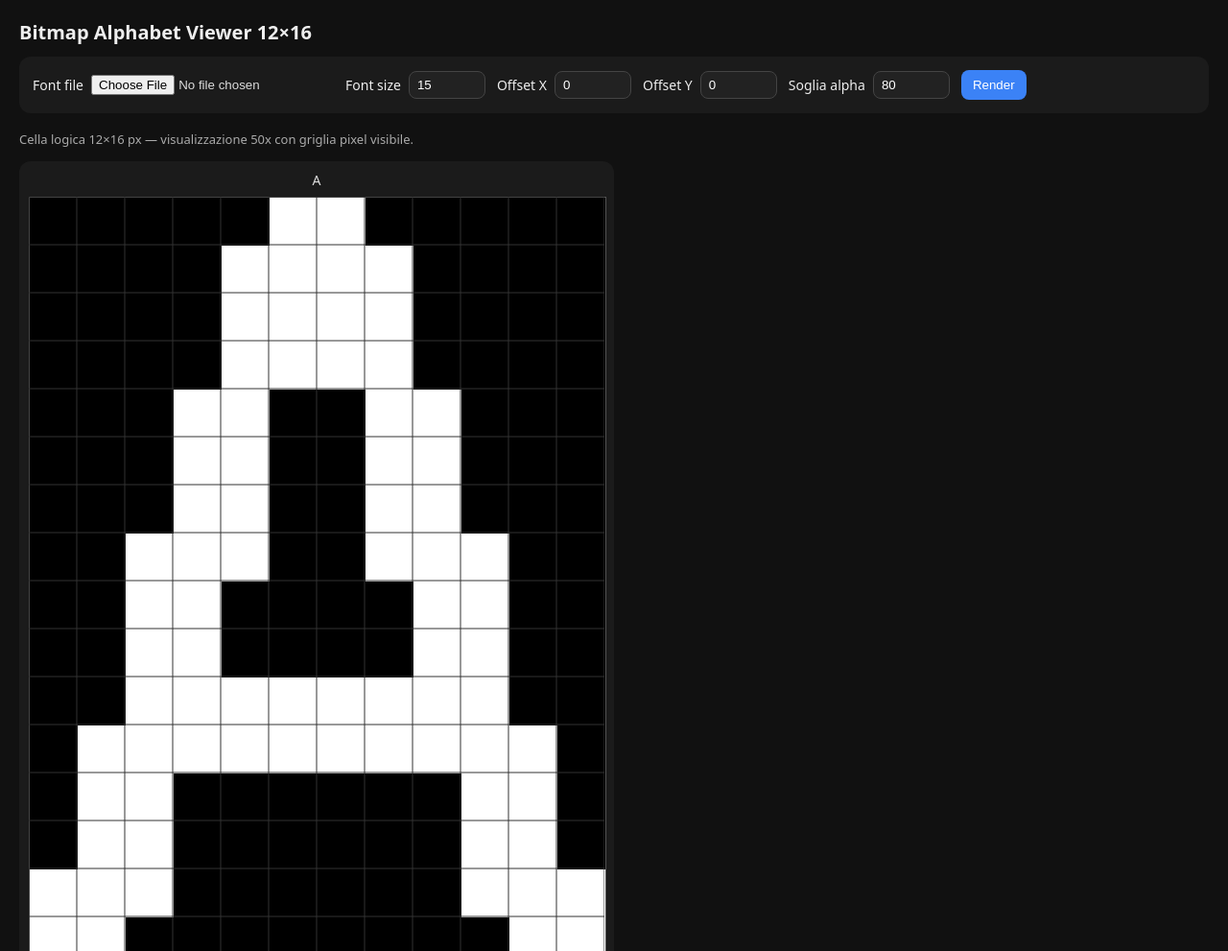
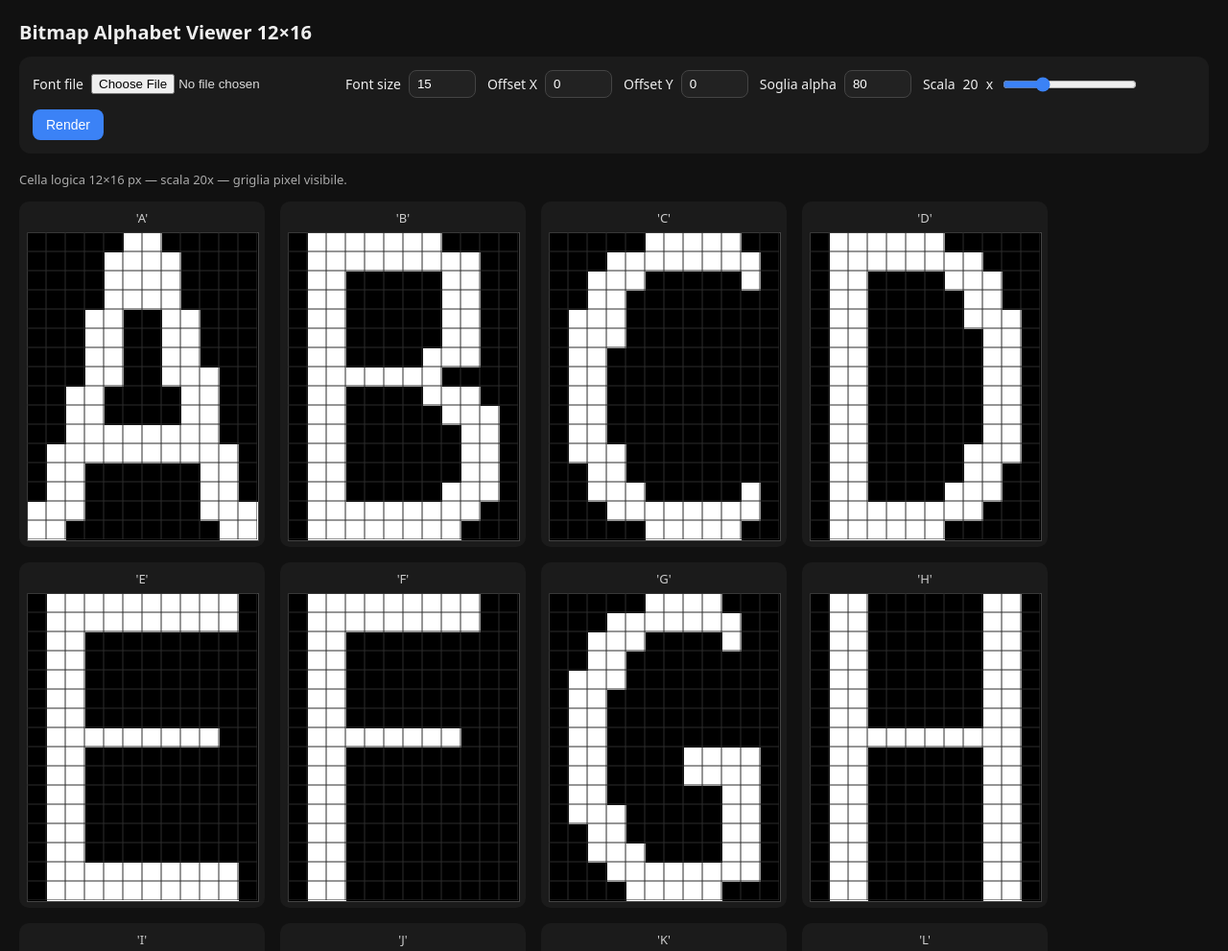
Before and after one commit to indianagio/bitmap-alphabet-viewer, a plain HTML site: page index.html in a window 1280 px wide. Shown: the top 991 px of the page at 96% size. Drawn offline with Linux system fonts and the light colour scheme.

Commit message:
Uniform glyph weight, proportional scaling (I gets padding), scale slider

```diff
--- a/index.html
+++ b/index.html
@@ -5,113 +5,89 @@
 <meta name="viewport" content="width=device-width, initial-scale=1.0" />
 <title>12x16 Bitmap Alphabet Viewer</title>
 <style>
-  :root{
-    --cell-w: 12;
-    --cell-h: 16;
-    --scale: 50;
-    --gap: 20px;
-    --bg: #111;
-    --panel: #1b1b1b;
-    --text: #eee;
-    --muted: #aaa;
-    --pixel-bg: #000;
-  }
-
   * { box-sizing: border-box; }
   body {
     margin: 0;
     padding: 20px;
-    background: var(--bg);
-    color: var(--text);
+    background: #111;
+    color: #eee;
     font-family: system-ui, sans-serif;
   }
-
   h1 { margin: 0 0 12px; font-size: 20px; }
-
   .controls {
     display: flex;
     flex-wrap: wrap;
     gap: 12px;
     align-items: center;
-    background: var(--panel);
+    background: #1b1b1b;
     padding: 14px;
     border-radius: 12px;
     margin-bottom: 18px;
   }
-
   .controls label {
     display: flex;
     align-items: center;
     gap: 8px;
     font-size: 14px;
   }
-
   input[type="number"] {
-    width: 80px;
+    width: 70px;
     padding: 6px 8px;
     border-radius: 8px;
     border: 1px solid #444;
     background: #222;
     color: #fff;
   }
-
+  input[type="range"] {
+    width: 140px;
+    accent-color: #3b82f6;
+  }
   input[type="file"] { color: #ddd; }
-
   button {
-    padding: 8px 12px;
+    padding: 8px 14px;
     border: 0;
     border-radius: 8px;
     background: #3b82f6;
     color: white;
     cursor: pointer;
+    font-size: 14px;
   }
-
   .note {
-    color: var(--muted);
+    color: #aaa;
     font-size: 13px;
     margin-bottom: 14px;
   }
-
   .glyphs {
     display: flex;
     flex-wrap: wrap;
-    gap: var(--gap);
+    gap: 16px;
   }
-
   .card {
-    background: var(--panel);
-    border-radius: 12px;
-    padding: 10px;
+    background: #1b1b1b;
+    border-radius: 10px;
+    padding: 8px;
     display: flex;
     flex-direction: column;
     align-items: center;
   }
-
-  .label {
-    font-size: 14px;
-    margin-bottom: 8px;
-    color: #ddd;
-    text-align: center;
+  .lbl {
+    font-size: 13px;
+    margin-bottom: 6px;
+    color: #ccc;
   }
-
-  .canvas-wrap {
+  .wrap {
     position: relative;
     display: block;
-    /* exact pixel size set by JS */
   }
-
   canvas.glyph {
     display: block;
     image-rendering: pixelated;
     image-rendering: crisp-edges;
-    border: 1px solid #555;
+    border: 1px solid #444;
   }
-
-  /* SVG grid overlay sits on top */
-  svg.grid-overlay {
+  svg.grid-ov {
     position: absolute;
-    top: 0;
-    left: 0;
+    top: 0; left: 0;
     pointer-events: none;
   }
 </style>
@@ -125,7 +101,7 @@
   </label>
 
   <label>Font size
-      <input type="number" id="fontSize" value="15" min="6" max="32" />
+    <input type="number" id="fontSize" value="15" min="6" max="48" />
   </label>
 
   <label>Offset X
@@ -140,12 +116,14 @@
     <input type="number" id="threshold" value="80" min="0" max="255" />
   </label>
 
+  <label>Scala <span id="scaleVal">20</span>x
+    <input type="range" id="scaleSlider" min="5" max="60" value="20" step="1" />
+  </label>
+
   <button id="renderBtn">Render</button>
 </div>
 
-  <div class="note">
-    Cella logica 12×16 px — visualizzazione 50x con griglia pixel visibile.
-  </div>
+<div class="note" id="note">Cella logica 12×16 px — scala 20x — griglia pixel visibile.</div>
 
 <div id="glyphs" class="glyphs"></div>
 
@@ -153,18 +131,25 @@
 const alphabet = "ABCDEFGHIJKLMNOPQRSTUVWXYZabcdefghijklmnopqrstuvwxyz";
 const CELL_W = 12;
 const CELL_H = 16;
-const SCALE  = 50;
 
-const W = CELL_W * SCALE; // 600px
-const H = CELL_H * SCALE; // 800px
-
-const glyphsEl     = document.getElementById("glyphs");
+const glyphsEl      = document.getElementById("glyphs");
 const fontFileInput = document.getElementById("fontFile");
 const fontSizeInput = document.getElementById("fontSize");
 const offsetXInput  = document.getElementById("offsetX");
 const offsetYInput  = document.getElementById("offsetY");
 const thresholdInput= document.getElementById("threshold");
+const scaleSlider   = document.getElementById("scaleSlider");
+const scaleVal      = document.getElementById("scaleVal");
+const noteEl        = document.getElementById("note");
 const renderBtn     = document.getElementById("renderBtn");
+
+let SCALE = parseInt(scaleSlider.value, 10);
+
+scaleSlider.addEventListener("input", () => {
+  SCALE = parseInt(scaleSlider.value, 10);
+  scaleVal.textContent = SCALE;
+  noteEl.textContent = `Cella logica 12×16 px — scala ${SCALE}x — griglia pixel visibile.`;
+});
 
 let currentFontFamily = "monospace";
 let currentFontFace   = null;
@@ -183,173 +168,140 @@ async function loadFontFromFile(file) {
   currentFontFamily = fontName;
 }
 
-/* Build a 1×1 canvas to measure actual ink bounding box */
-function measureGlyph(char, fontSize) {
-  const c = document.createElement("canvas");
-  c.width  = CELL_W * 4;  // generous temp size
-  c.height = CELL_H * 4;
-  const ctx = c.getContext("2d", { willReadFrequently: true });
-  ctx.clearRect(0, 0, c.width, c.height);
-  ctx.fillStyle = "#fff";
-  ctx.textBaseline = "top";
-  ctx.textAlign    = "left";
-  ctx.font = `${fontSize}px "${currentFontFamily}", monospace`;
-  ctx.fillText(char, 0, 0);
-  const d = ctx.getImageData(0, 0, c.width, c.height).data;
-  let minX = c.width, maxX = 0, minY = c.height, maxY = 0;
-  for (let y = 0; y < c.height; y++) {
-    for (let x = 0; x < c.width; x++) {
-      const a = d[(y * c.width + x) * 4 + 3];
-      if (a > 10) {
-        if (x < minX) minX = x;
-        if (x > maxX) maxX = x;
-        if (y < minY) minY = y;
-        if (y > maxY) maxY = y;
+/* Render glyph at high res, measure ink bbox, return ImageData CELL_W x CELL_H */
+function glyphToBitmap(char, fontSize, threshold) {
+  const TMP_SCALE = 16; // oversample factor
+  const TW = CELL_W * TMP_SCALE + 20;
+  const TH = CELL_H * TMP_SCALE + 20;
+
+  const tmp = document.createElement("canvas");
+  tmp.width  = TW;
+  tmp.height = TH;
+  const tctx = tmp.getContext("2d", { willReadFrequently: true });
+  tctx.clearRect(0, 0, TW, TH);
+  tctx.fillStyle = "#fff";
+  tctx.textBaseline = "top";
+  tctx.textAlign    = "left";
+  tctx.font = `${fontSize * TMP_SCALE}px "${currentFontFamily}", monospace`;
+  tctx.fillText(char, 0, 0);
+
+  // measure ink bbox
+  const ld = tctx.getImageData(0, 0, TW, TH).data;
+  let lx0=TW, lx1=0, ly0=TH, ly1=0;
+  for (let y=0; y<TH; y++) {
+    for (let x=0; x<TW; x++) {
+      if (ld[(y*TW+x)*4+3] > 10) {
+        if(x<lx0)lx0=x; if(x>lx1)lx1=x;
+        if(y<ly0)ly0=y; if(y>ly1)ly1=y;
       }
     }
   }
-  if (minX > maxX) return { w: 0, h: 0, ox: 0, oy: 0 };
-  return { w: maxX - minX + 1, h: maxY - minY + 1, ox: minX, oy: minY };
-}
 
-function renderGlyph(char, fontSize, offsetX, offsetY, threshold) {
-  // --- step 1: measure actual ink bounding box ---
-  const m = measureGlyph(char, fontSize);
-
-  // --- step 2: render into CELL_W×CELL_H, scaled to fill the cell ---
   const src = document.createElement("canvas");
   src.width  = CELL_W;
   src.height = CELL_H;
   const sctx = src.getContext("2d", { willReadFrequently: true });
   sctx.clearRect(0, 0, CELL_W, CELL_H);
 
-  if (m.w > 0 && m.h > 0) {
-    // draw at large size first
-    const tmpSize = fontSize * 8;
-    const tmp = document.createElement("canvas");
-    tmp.width  = CELL_W * 8 + 20;
-    tmp.height = CELL_H * 8 + 20;
-    const tctx = tmp.getContext("2d", { willReadFrequently: true });
-    tctx.clearRect(0, 0, tmp.width, tmp.height);
-    tctx.fillStyle = "#fff";
-    tctx.textBaseline = "top";
-    tctx.textAlign    = "left";
-    tctx.font = `${tmpSize}px "${currentFontFamily}", monospace`;
-    tctx.fillText(char, 0, 0);
-
-    // measure at large size
-    const ld = tctx.getImageData(0, 0, tmp.width, tmp.height).data;
-    let lx0=tmp.width, lx1=0, ly0=tmp.height, ly1=0;
-    for (let y=0;y<tmp.height;y++) {
-      for (let x=0;x<tmp.width;x++) {
-        const a=ld[(y*tmp.width+x)*4+3];
-        if (a>10){
-          if(x<lx0)lx0=x; if(x>lx1)lx1=x;
-          if(y<ly0)ly0=y; if(y>ly1)ly1=y;
-        }
-      }
-    }
-
   if (lx0 <= lx1 && ly0 <= ly1) {
     const inkW = lx1 - lx0 + 1;
     const inkH = ly1 - ly0 + 1;
-      // scale ink to fill CELL_W x CELL_H exactly
-      sctx.save();
-      sctx.scale(CELL_W / inkW, CELL_H / inkH);
-      sctx.drawImage(tmp, lx0, ly0, inkW, inkH, 0, 0, inkW, inkH);
-      sctx.restore();
+
+    // Preserve aspect ratio, center in cell with padding
+    const aspect = inkW / inkH;
+    const cellAspect = CELL_W / CELL_H;
+
+    let dstW, dstH, dstX, dstY;
+    if (aspect >= cellAspect) {
+      // wider glyph: fit width
+      dstW = CELL_W;
+      dstH = Math.round(CELL_W / aspect);
+    } else {
+      // taller glyph: fit height
+      dstH = CELL_H;
+      dstW = Math.round(CELL_H * aspect);
     }
+    dstX = Math.floor((CELL_W - dstW) / 2);
+    dstY = Math.floor((CELL_H - dstH) / 2);
+
+    sctx.drawImage(tmp, lx0, ly0, inkW, inkH, dstX, dstY, dstW, dstH);
   }
 
-  // apply offset
-  if (offsetX !== 0 || offsetY !== 0) {
-    const snap = document.createElement("canvas");
-    snap.width = CELL_W; snap.height = CELL_H;
-    const snctx = snap.getContext("2d");
-    snctx.drawImage(src, 0, 0);
-    sctx.clearRect(0, 0, CELL_W, CELL_H);
-    sctx.drawImage(snap, offsetX, offsetY);
-  }
-
-  // threshold binarise
-  const img = sctx.getImageData(0, 0, CELL_W, CELL_H);
+  // binarise
+  const img  = sctx.getImageData(0, 0, CELL_W, CELL_H);
   const data = img.data;
-  for (let i = 0; i < data.length; i += 4) {
+  for (let i=0; i<data.length; i+=4) {
     const on = data[i+3] >= threshold ? 255 : 0;
     data[i]=on; data[i+1]=on; data[i+2]=on; data[i+3]=255;
   }
   sctx.putImageData(img, 0, 0);
-
-  // --- step 3: scale up to SCALE ---
-  const out = document.createElement("canvas");
-  out.width  = W;
-  out.height = H;
-  const octx = out.getContext("2d");
-  octx.imageSmoothingEnabled = false;
-  octx.drawImage(src, 0, 0, W, H);
-
-  return out;
+  return src;
 }
 
-function buildGridSVG() {
-  const ns = "http://www.w3.org/2000/svg";
+function buildGridSVG(W, H, scale) {
+  const ns  = "http://www.w3.org/2000/svg";
   const svg = document.createElementNS(ns, "svg");
   svg.setAttribute("width",  W);
   svg.setAttribute("height", H);
-  svg.setAttribute("class",  "grid-overlay");
-
-  // vertical lines
-  for (let x = 0; x <= CELL_W; x++) {
-    const line = document.createElementNS(ns, "line");
-    line.setAttribute("x1", x * SCALE);
-    line.setAttribute("y1", 0);
-    line.setAttribute("x2", x * SCALE);
-    line.setAttribute("y2", H);
-    line.setAttribute("stroke", "#333");
-    line.setAttribute("stroke-width", "1");
-    svg.appendChild(line);
-  }
-  // horizontal lines
-  for (let y = 0; y <= CELL_H; y++) {
-    const line = document.createElementNS(ns, "line");
-    line.setAttribute("x1", 0);
-    line.setAttribute("y1", y * SCALE);
-    line.setAttribute("x2", W);
-    line.setAttribute("y2", y * SCALE);
-    line.setAttribute("stroke", "#333");
-    line.setAttribute("stroke-width", "1");
-    svg.appendChild(line);
-  }
+  svg.setAttribute("class",  "grid-ov");
+  const mk = (x1,y1,x2,y2) => {
+    const l = document.createElementNS(ns, "line");
+    l.setAttribute("x1",x1); l.setAttribute("y1",y1);
+    l.setAttribute("x2",x2); l.setAttribute("y2",y2);
+    l.setAttribute("stroke", "#2d2d2d");
+    l.setAttribute("stroke-width", "1");
+    svg.appendChild(l);
+  };
+  for (let x=0; x<=CELL_W; x++) mk(x*scale, 0, x*scale, H);
+  for (let y=0; y<=CELL_H; y++) mk(0, y*scale, W, y*scale);
   return svg;
 }
 
 function drawAll() {
   glyphsEl.innerHTML = "";
+  const W = CELL_W * SCALE;
+  const H = CELL_H * SCALE;
 
-  const fontSize  = parseInt(fontSizeInput.value, 10);
-  const offsetX   = parseInt(offsetXInput.value,  10);
-  const offsetY   = parseInt(offsetYInput.value,  10);
+  const fontSize  = parseInt(fontSizeInput.value,  10);
+  const offsetX   = parseInt(offsetXInput.value,   10);
+  const offsetY   = parseInt(offsetYInput.value,   10);
   const threshold = parseInt(thresholdInput.value, 10);
 
   for (const ch of alphabet) {
+    const bitmap = glyphToBitmap(ch, fontSize, threshold);
+
+    // apply manual offset on a copy
+    let finalSrc = bitmap;
+    if (offsetX !== 0 || offsetY !== 0) {
+      const c2 = document.createElement("canvas");
+      c2.width=CELL_W; c2.height=CELL_H;
+      const c2ctx = c2.getContext("2d");
+      c2ctx.drawImage(bitmap, offsetX, offsetY);
+      finalSrc = c2;
+    }
+
+    // scale up
+    const out = document.createElement("canvas");
+    out.width=W; out.height=H;
+    const octx = out.getContext("2d");
+    octx.imageSmoothingEnabled = false;
+    octx.drawImage(finalSrc, 0, 0, W, H);
+    out.className = "glyph";
+
+    const wrap = document.createElement("div");
+    wrap.className = "wrap";
+    wrap.style.width  = W+"px";
+    wrap.style.height = H+"px";
+    wrap.appendChild(out);
+    wrap.appendChild(buildGridSVG(W, H, SCALE));
+
+    const lbl = document.createElement("div");
+    lbl.className = "lbl";
+    lbl.textContent = `'${ch}'`;
+
     const card = document.createElement("div");
     card.className = "card";
-
-    const label = document.createElement("div");
-    label.className = "label";
-    label.textContent = ch;
-
-    const canvas = renderGlyph(ch, fontSize, offsetX, offsetY, threshold);
-    canvas.className = "glyph";
-
-    const wrap = document.createElement("div");
-    wrap.className = "canvas-wrap";
-    wrap.style.width  = W + "px";
-    wrap.style.height = H + "px";
-    wrap.appendChild(canvas);
-    wrap.appendChild(buildGridSVG());
-
-    card.appendChild(label);
+    card.appendChild(lbl);
     card.appendChild(wrap);
     glyphsEl.appendChild(card);
   }
```
Lines whose indentation alone changed are shown as unchanged.
